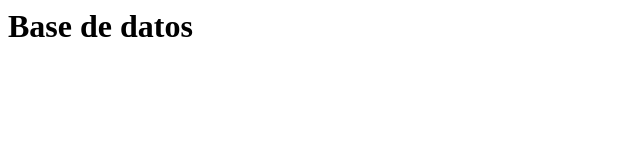
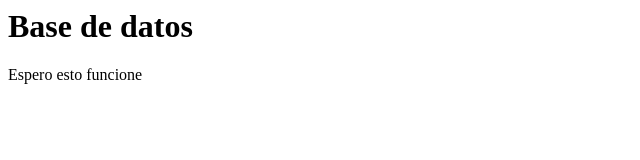
Before and after one commit to uruguey/Portfolio-BackEnd, a plain HTML site: page index.html in a window 1280 px wide. Shown: the whole page, without its empty margins (0-640 px from the left). Drawn offline with Linux system fonts and the light colour scheme.

Commit message:
Update index.html

```diff
--- a/index.html
+++ b/index.html
@@ -1 +1,2 @@
 <h1>Base de datos</h1>
+<p>Espero esto funcione</p>
```
